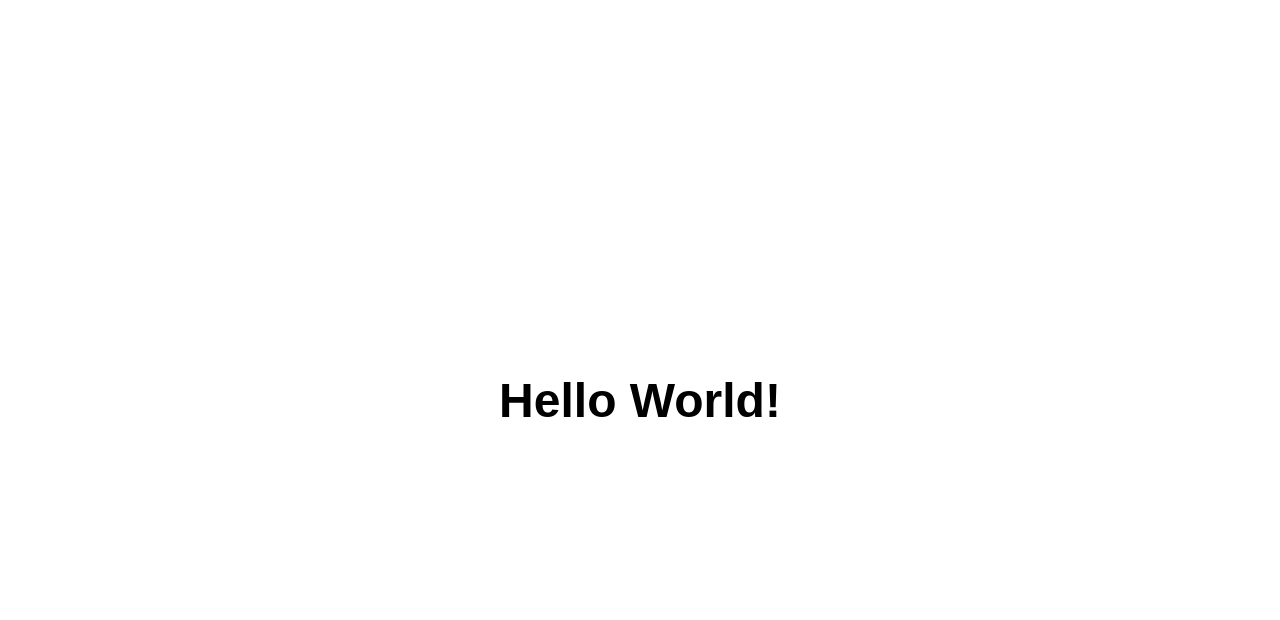
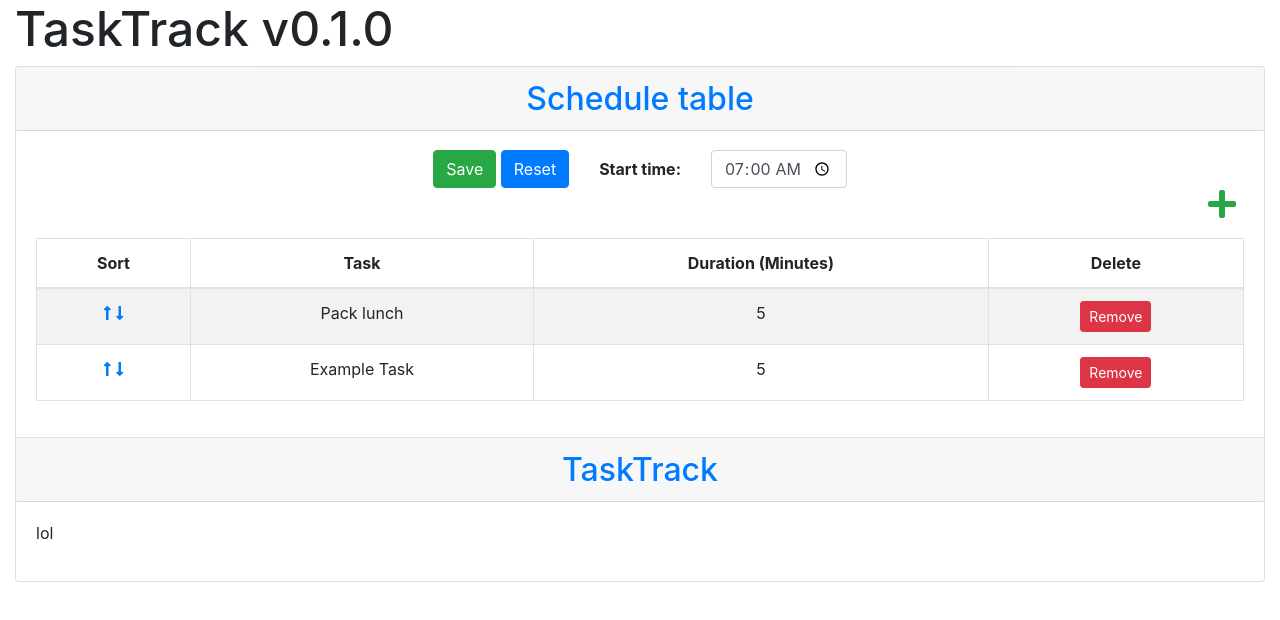
Before and after one commit to JakeHattwell/tasktrack, a plain HTML site: page index.html in a window 1280 px wide. Drawn offline with nearby package versions, Linux system fonts and the light colour scheme.

Commit message:
feat: table time

```diff
--- a/css/style.css
+++ b/css/style.css
@@ -20,5 +20,5 @@ body {
   }
 
   .title {
-	font-size: 3rem;
+  font-size: 3rem;
   }
--- a/index.html
+++ b/index.html
@@ -2,9 +2,11 @@
 <html lang="en">
 <head>
   <meta charset="utf-8">
-  <title>Hello World</title>
+  <title>TaskTrack v0.1.0</title>
   <link rel="manifest" href="manifest.json">
   <link rel="stylesheet" href="css/style.css">
+  <link rel="stylesheet" href="https://stackpath.bootstrapcdn.com/bootstrap/4.5.2/css/bootstrap.min.css" integrity="sha384-JcKb8q3iqJ61gNV9KGb8thSsNjpSL0n8PARn9HuZOnIxN0hoP+VmmDGMN5t9UJ0Z" crossorigin="anonymous">
+	<link rel="stylesheet" href="https://use.fontawesome.com/releases/v5.14.0/css/all.css" integrity="sha384-HzLeBuhoNPvSl5KYnjx0BT+WB0QEEqLprO+NBkkk5gbc67FTaL7XIGa2w1L0Xbgc" crossorigin="anonymous">
   <link rel="icon" href="images/favicon.ico" type="image/x-icon" />
   <link rel="apple-touch-icon" href="images/apple-touch-icon.png">
   <meta name="viewport" content="width=device-width, initial-scale=1.0">
@@ -15,10 +17,116 @@
   <meta name="msapplication-TileImage" content="images/android-chrome-192x192.png">
   <meta name="msapplication-TileColor" content="#FFFFFF">
 </head>
-<body class="fullscreen">
-  <div class="container">
-    <h1 class="title">Hello World!</h1>
+
+<body>
+<div class="container-fluid"  style="width:100vw">
+  <div class="row">
+    <div class="col">
+    <h1 class="title">TaskTrack v0.1.0</h1>
+    </div>
+  </div>
+  <div class="row">
+    <div class="col">
+
+  <!-- Editable table -->
+
+        <div class="accordion" id="schedule">
+          <div class="card">
+            <div class="card-header btn btn-link" id="headingOne" data-toggle="collapse" data-target="#collapseOne" aria-expanded="true" aria-controls="collapseOne">
+              <h2 class="mb-0">
+                Schedule table
+              </h2>
+            </div>
+
+            <div id="collapseOne" class="collapse show" aria-labelledby="headingOne">
+              <div class="card-body">
+                <div id="table" class="table-editable">
+                  <div class="container">
+                    <div class="row justify-content-md-center align-items-center">
+                      <div class="col-md-auto">
+                        <button type="button" class="btn btn-success" onclick="saveTable()" id="save">Save</button>
+                        <button type="button" class="btn btn-primary" onclick="retrieve()" id="restore">Reset</button>
+                      </div>
+                      <div class="col-md-auto">
+                        <b>Start time:</b>
+                      </div>
+                      <div class="col-md-auto">
+                        <form>
+                          <input type="time" class="form-control" id="starttime" value="07:00:00">
+                        </form>
+                      </div>
+                </div>
+                </div>
+                  <span class="table-add float-right mb-3 mr-2"><a href="#!" class="text-success"><i
+                      class="fas fa-plus fa-2x" aria-hidden="true"></i></a></span>
+                  <table class="table table-bordered table-responsive-md table-striped text-center" id="tasks">
+                    <thead>
+                    <tr>
+                      <th class="text-center">Sort</th>
+                      <th class="text-center">Task</th>
+                      <th class="text-center">Duration (Minutes)</th>
+                      <th class="text-center">Delete</th>
+                    </tr>
+                    </thead>
+                    <tbody>
+                    <tr>
+                      <td class="pt-3-half">
+                      <span class="table-up"><a href="#!" class="indigo-text"><i class="fas fa-long-arrow-alt-up"
+                          aria-hidden="true"></i></a></span>
+                      <span class="table-down"><a href="#!" class="indigo-text"><i class="fas fa-long-arrow-alt-down"
+                          aria-hidden="true"></i></a></span>
+                      </td>
+                      <td class="pt-3-half" contenteditable="true">Pack lunch</td>
+                      <td class="pt-3-half" contenteditable="true">5</td>
+                      <td>
+                      <span class="table-remove"><button type="button"
+                        class="btn btn-danger btn-rounded btn-sm my-0">Remove</button></span>
+                      </td>
+                    </tr>
+
+                    <!-- This is our clonable table line -->
+                    <tr class="hide">
+                      <td class="pt-3-half">
+                      <span class="table-up"><a href="#!" class="indigo-text"><i class="fas fa-long-arrow-alt-up"
+                          aria-hidden="true"></i></a></span>
+                      <span class="table-down"><a href="#!" class="indigo-text"><i class="fas fa-long-arrow-alt-down"
+                          aria-hidden="true"></i></a></span>
+                      </td>
+                      <td class="pt-3-half" contenteditable="true">Example Task</td>
+                      <td class="pt-3-half" contenteditable="true">5</td>
+                      <td>
+                      <span class="table-remove"><button type="button"
+                        class="btn btn-danger btn-rounded btn-sm my-0">Remove</button></span>
+                      </td>
+                    </tr>
+                    </tbody>
+                  </table>
+
+                </div>
+              </div>
+            </div>
+          </div>
+          <div class="card">
+            <div class="card-header btn btn-link" id="headingTwo" data-toggle="collapse" data-target="#collapseTwo" aria-expanded="true" aria-controls="collapseTwo">
+              <h2 class="mb-0">
+                TaskTrack
+              </h2>
+            </div>
+
+            <div id="collapseTwo" class="collapse show" aria-labelledby="headingTwo">
+              <div class="card-body">
+                <p>lol</p>
+              </div>
+            </div>
+          </div>
+      </div>
+    </div>
+  </div>
   </div>
   <script src="js/main.js"></script>
+  <script src="https://code.jquery.com/jquery-3.5.1.slim.min.js" integrity="sha384-DfXdz2htPH0lsSSs5nCTpuj/zy4C+OGpamoFVy38MVBnE+IbbVYUew+OrCXaRkfj" crossorigin="anonymous"></script>
+<script src="https://cdn.jsdelivr.net/npm/popper.js@1.16.1/dist/umd/popper.min.js" integrity="sha384-9/reFTGAW83EW2RDu2S0VKaIzap3H66lZH81PoYlFhbGU+6BZp6G7niu735Sk7lN" crossorigin="anonymous"></script>
+<script src="https://stackpath.bootstrapcdn.com/bootstrap/4.5.2/js/bootstrap.min.js" integrity="sha384-B4gt1jrGC7Jh4AgTPSdUtOBvfO8shuf57BaghqFfPlYxofvL8/KUEfYiJOMMV+rV" crossorigin="anonymous"></script>
+<script src="js/table.js"></script>
 </body>
 </html>
--- /dev/null
+++ b/js/table.js
@@ -0,0 +1,134 @@
+const $tableID = $('#table');
+
+
+const newTr = `
+		<tr class="hide">
+			<td class="pt-3-half">
+			<span class="table-up"><a href="#!" class="indigo-text"><i class="fas fa-long-arrow-alt-up" aria-hidden="true"></i></a></span>
+			<span class="table-down"><a href="#!" class="indigo-text"><i class="fas fa-long-arrow-alt-down" aria-hidden="true"></i></a></span>
+			</td>
+			<td class="pt-3-half" contenteditable="true">Example Task</td>
+			<td class="pt-3-half" contenteditable="true">5</td>
+			<td>
+			<span class="table-remove"><button type="button" class="btn btn-danger btn-rounded btn-sm my-0 waves-effect waves-light">Remove</button></span>
+			</td>
+		</tr>`;
+
+$('.table-add').on('click', 'i', () => {
+
+	const $clone = $tableID.find('tbody tr').last().clone(true).removeClass('hide table-line');
+
+	if ($tableID.find('tbody tr').length === 0) {
+
+	$('tbody').append(newTr);
+	}
+
+	$tableID.find('table').append($clone);
+});
+
+$tableID.on('click', '.table-remove', function () {
+
+	$(this).parents('tr').detach();
+});
+
+$tableID.on('click', '.table-up', function () {
+
+	const $row = $(this).parents('tr');
+
+	if ($row.index() === 0) {
+	return;
+	}
+
+	$row.prev().before($row.get(0));
+});
+
+$tableID.on('click', '.table-down', function () {
+
+	const $row = $(this).parents('tr');
+	$row.next().after($row.get(0));
+});
+
+
+
+function saveTable(){
+	var tasksContent = document.getElementById("tasks").innerHTML;
+	var startTime = document.getElementById("starttime").value;
+
+
+  // Store Content
+  localStorage.setItem("tasksContent", tasksContent);
+  localStorage.setItem("startTime", startTime);
+}
+
+function destroy(){
+  document.getElementById("tasks").innerHTML = `<table class="table table-bordered table-responsive-md table-striped text-center" id="tasks">
+  <thead>
+  <tr>
+	<th class="text-center">Sort</th>
+	<th class="text-center">Task</th>
+	<th class="text-center">Duration (Minutes)</th>
+	<th class="text-center">Delete</th>
+  </tr>
+  </thead>
+  </tbody>
+  </tbody>
+  </table>`;
+}
+
+  // Retrieve Content
+function retrieve(){
+	document.getElementById("starttime").value = "07:00:00";
+	document.getElementById("tasks").innerHTML = `                  <table class="table table-bordered table-responsive-md table-striped text-center" id="tasks">
+	<thead>
+	<tr>
+	  <th class="text-center">Sort</th>
+	  <th class="text-center">Task</th>
+	  <th class="text-center">Duration (Minutes)</th>
+	  <th class="text-center">Delete</th>
+	</tr>
+	</thead>
+	<tbody>
+	<tr>
+	  <td class="pt-3-half">
+	  <span class="table-up"><a href="#!" class="indigo-text"><i class="fas fa-long-arrow-alt-up"
+		  aria-hidden="true"></i></a></span>
+	  <span class="table-down"><a href="#!" class="indigo-text"><i class="fas fa-long-arrow-alt-down"
+		  aria-hidden="true"></i></a></span>
+	  </td>
+	  <td class="pt-3-half" contenteditable="true">Pack lunch</td>
+	  <td class="pt-3-half" contenteditable="true">5</td>
+	  <td>
+	  <span class="table-remove"><button type="button"
+		class="btn btn-danger btn-rounded btn-sm my-0">Remove</button></span>
+	  </td>
+	</tr>
+
+	<!-- This is our clonable table line -->
+	<tr class="hide">
+	  <td class="pt-3-half">
+	  <span class="table-up"><a href="#!" class="indigo-text"><i class="fas fa-long-arrow-alt-up"
+		  aria-hidden="true"></i></a></span>
+	  <span class="table-down"><a href="#!" class="indigo-text"><i class="fas fa-long-arrow-alt-down"
+		  aria-hidden="true"></i></a></span>
+	  </td>
+	  <td class="pt-3-half" contenteditable="true">Example Task</td>
+	  <td class="pt-3-half" contenteditable="true">5</td>
+	  <td>
+	  <span class="table-remove"><button type="button"
+		class="btn btn-danger btn-rounded btn-sm my-0">Remove</button></span>
+	  </td>
+	</tr>
+	</tbody>
+  </table>`;
+}
+
+// if ("tasksContent" in localStorage){
+// 	document.getElementById("tasks").innerHTML = localStorage.getItem("tasksContent");
+//   }else {
+
+window.onload = () => {
+if ("tasksContent" in localStorage){
+	document.getElementById("tasks").innerHTML = localStorage.getItem("tasksContent");
+	document.getElementById("starttime").value = localStorage.getItem("startTime");
+	}
+}
--- a/sw.js
+++ b/sw.js
@@ -3,7 +3,8 @@ var filesToCache = [
   './',
   'index.html',
   'css/style.css',
-  'js/main.js'
+  'js/main.js',
+  'js/table.js'
 ];
 
 /* Start the service worker and cache all of the app's content */
```
